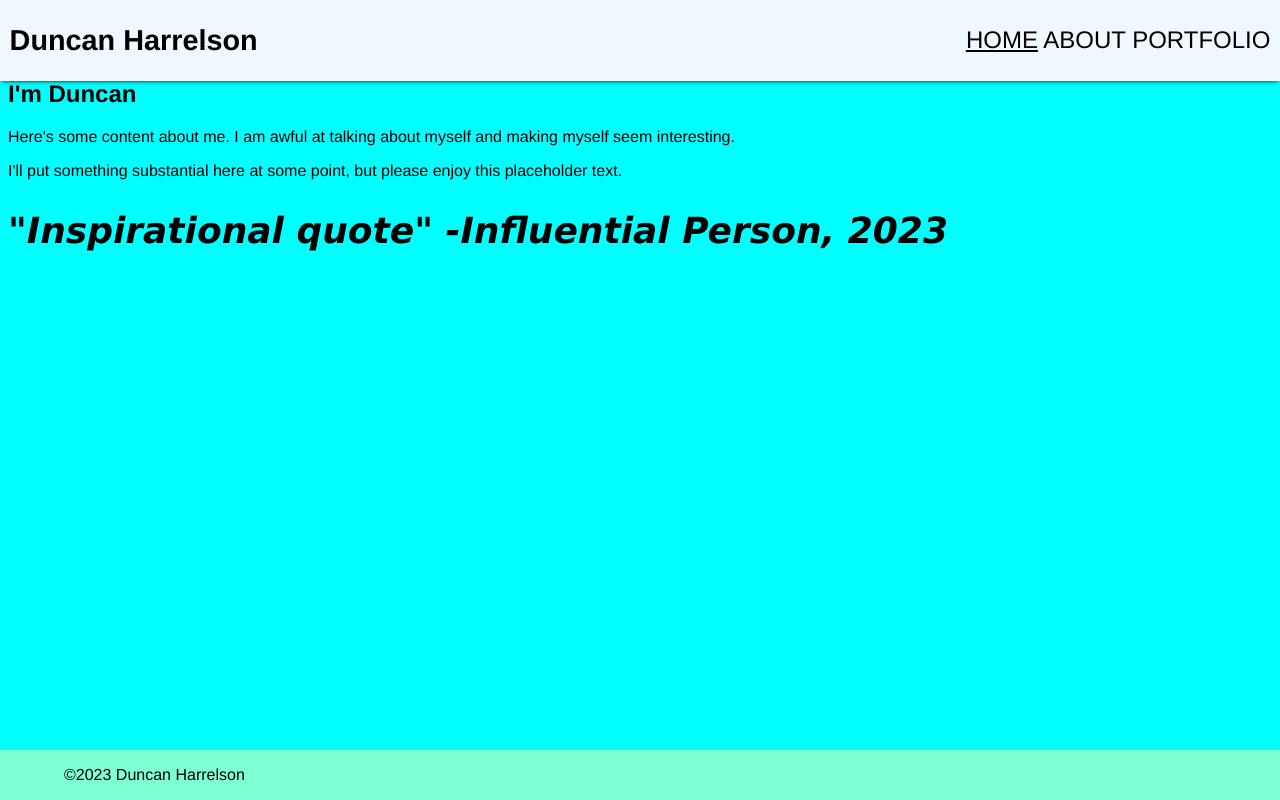
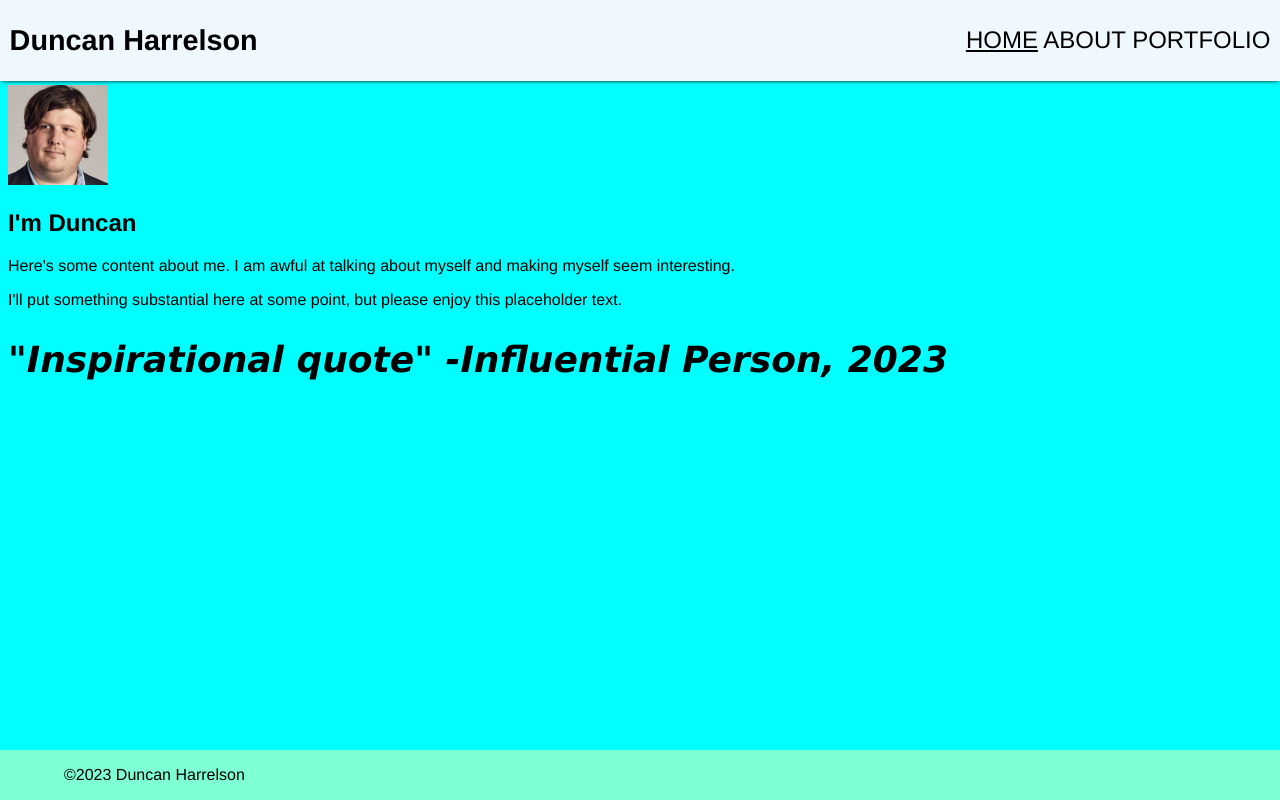
Before and after one commit to Duncan-Harrelson-Personal-Website/portfolio-site, a plain HTML site: page index.html in a window 1280 px wide. Drawn offline with Linux system fonts and the light colour scheme.

Commit message:
added image to index.html

```diff
--- a/index.html
+++ b/index.html
@@ -19,6 +19,7 @@
     </header>
 
     <section class="main">
+        <img src="images/profile.jpg" class="profile" alt="">
         <h1>I'm Duncan</h1>
         <p>Here's some content about me.  I am awful at talking about myself and making myself seem interesting.</p>
         <p>I'll put something substantial here at some point, but please enjoy this placeholder text.</p>
--- a/style.css
+++ b/style.css
@@ -45,7 +45,7 @@ a {
 }
 
 .main {
-    margin-top: 80px;
+    margin-top: 85px;
 }
 
 .quote {
@@ -56,6 +56,10 @@ a {
 
 .active {
     text-decoration: underline;
+}
+
+.profile {
+    height: 100px;
 }
 
 /* .sticky {
```
Also changed, not shown: images/profile.jpg (added), 1 other file.
